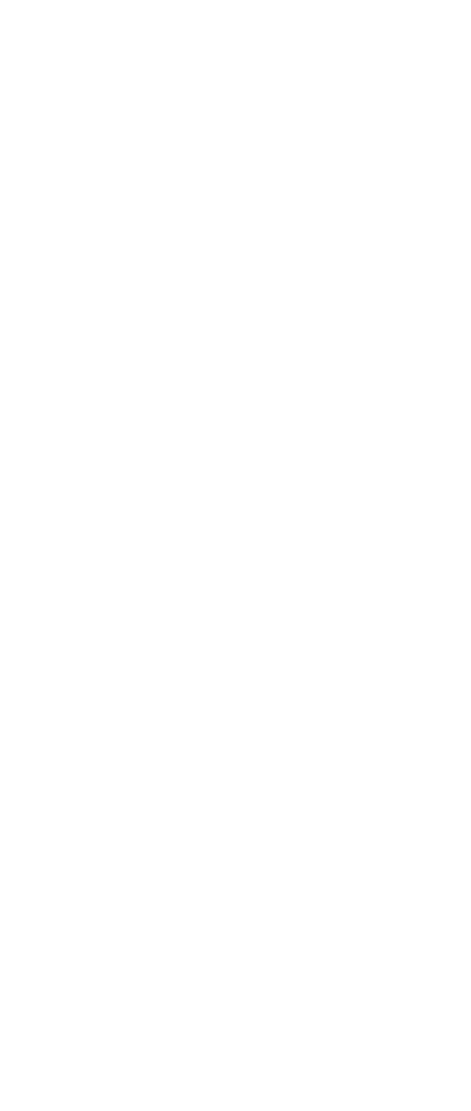
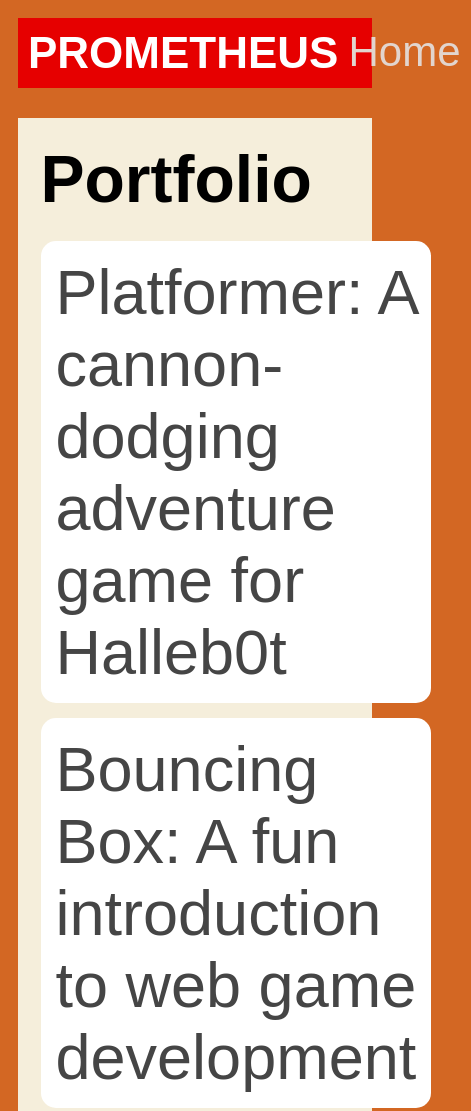
Before and after one commit to LeoPrometheus7000000/LeoPrometheus7000000.github.io, a plain HTML site: page portfolio.html in a window 390 px wide. Shown: the top 1111 px of the page, 471 px wide, since content can reach past the window. Before the commit the page ends 844 px from the top, so only its background shows below. Drawn offline with Linux system fonts and the light colour scheme.

Commit message:
add portfolio page to website

```diff
--- a/portfolio.html
+++ b/portfolio.html
@@ -0,0 +1,37 @@
+<!DOCTYPE html>
+<html>
+  <head>
+    <title>PROMETHEUS</title>
+    <link rel="stylesheet" href="style.css" />
+  </head>
+
+  <body>
+    <!-- All content goes here -->
+    <div id="all-contents">
+        <nav>
+            <h1>PROMETHEUS</h1>
+            <ul id="nav-ul">
+                <li class="nav-li">
+                    <a href="index.html">Home</a>
+                  </li>
+            </ul>
+        </nav>
+        <main>
+            <div class="content">
+                <h1>Portfolio</h1>
+                <ul id="portfolio">
+                    <li>
+                        <a href="projects/platformer/">Platformer: A cannon-dodging adventure game for Halleb0t</a>
+                      </li>
+                      <li>
+                        <a href="projects/bouncing-box/">Bouncing Box: A fun introduction to web game development</a>
+                      </li>
+                      <li>
+                        <a href="projects/circularity/">Circularity: A poetic motion experiment with circles</a>
+                      </li>
+                </ul>
+              </div>
+        </main>
+    </div>
+  </body>
+</html>
--- a/style.css
+++ b/style.css
@@ -75,3 +75,79 @@ main {
 h2, h3 {
     margin: 0px;
 }
+
+/* Portfolio styles */
+.content h1 {
+    color: black;
+  }
+
+  #portfolio {
+    list-style-type: none;
+    padding-left: 0;
+  }
+
+  #portfolio li {
+    background: #fff;
+    padding: 10px;
+    border-radius: 10px;
+    margin-bottom: 10px;
+  }
+
+  #portfolio li:hover {
+    background: #eee;
+  }
+
+  #portfolio a {
+    text-decoration: none;
+    color: #454545;
+  }
+
+  /* responsive web design */
+@media screen and (min-width: 120px) and (max-width: 1080px) {
+    main {
+      height: 100ch;
+      zoom: 1.5;
+      display: grid;
+    }
+
+    h1 {
+      font-size: 44px;
+    }
+
+    h2 {
+      font-size: 42px;
+    }
+
+    h3 {
+      font-size: 36px;
+    }
+
+    #all-contents {
+      height: 100ch;
+      margin: none;
+    }
+
+    a {
+      font-size: 42px;
+    }
+
+    .sidebar {
+      margin-right: 0px;
+      justify-content: center;
+      align-items: center;
+    }
+
+    .sidebar-img {
+      width: 100%;
+    }
+
+    p,
+    li {
+      font-size: 24px;
+    }
+
+    .content {
+      align-content: center;
+      justify-content: center;
+    }
+  }
```
